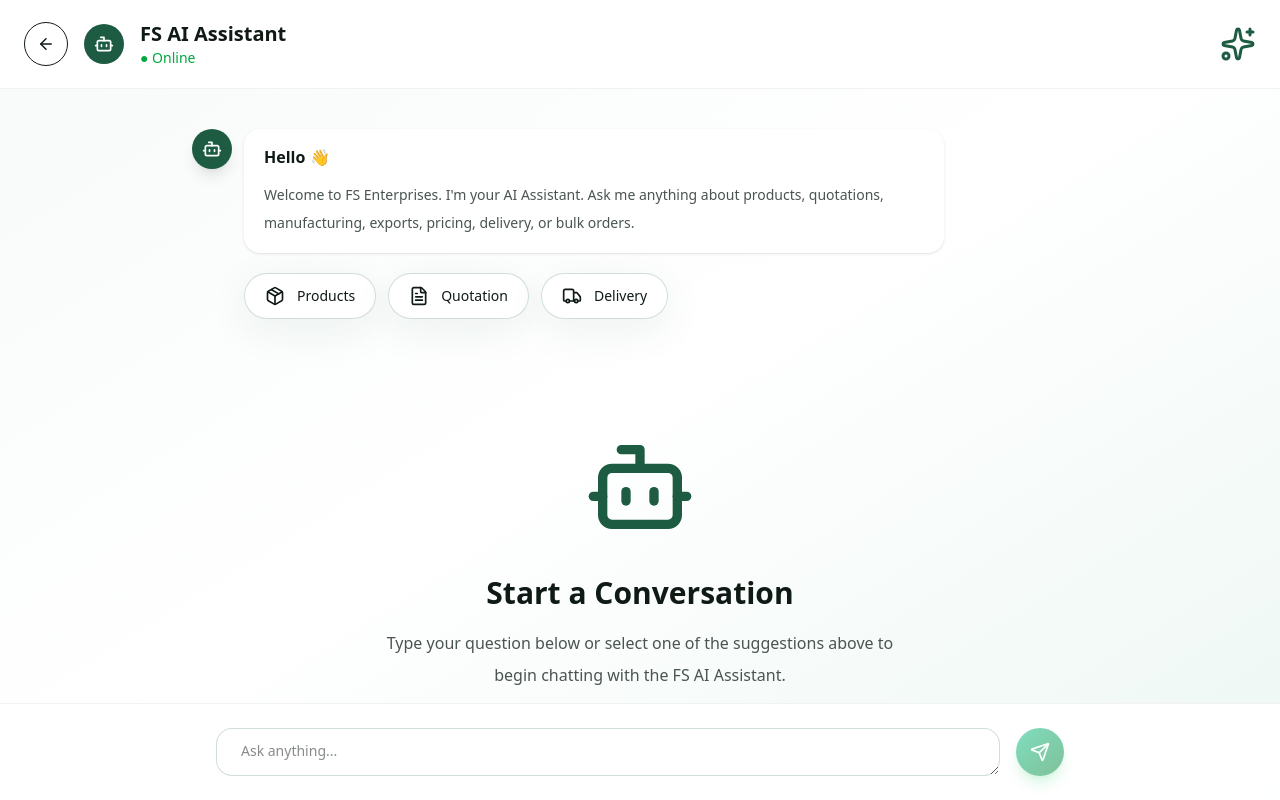
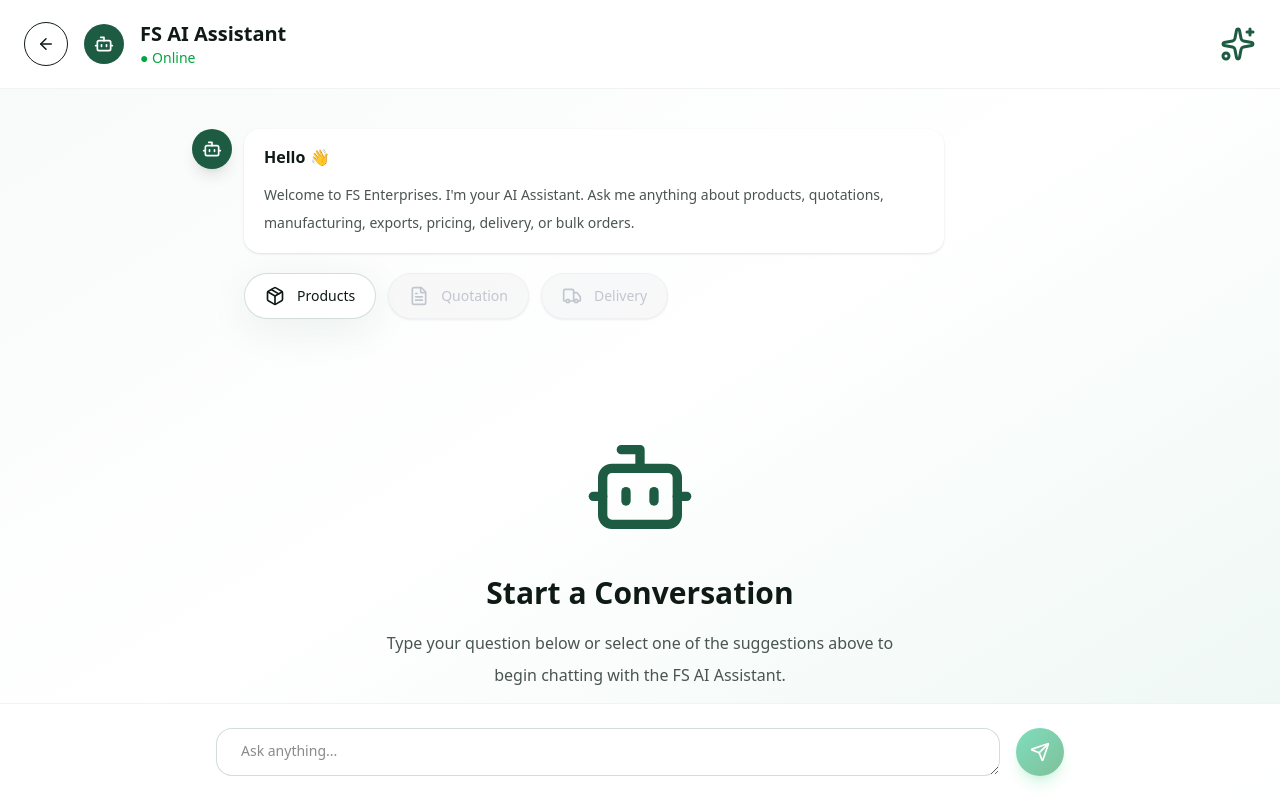
Before and after one commit to hussain291105/Fs-main_website, a Next.js app: page /ai-assistance/chat in a window 1280 px wide. Built offline with nearby package versions, Linux system fonts and the light colour scheme.

Commit message:
Initial commit 05

```diff
--- a/app/ai-assistance/chat/page.tsx
+++ b/app/ai-assistance/chat/page.tsx
@@ -34,6 +34,8 @@
     const [showProductsMenu, setShowProductsMenu] = useState(false);
     const [showOrderForm, setShowOrderForm] = useState(false);
     const [selectedProduct, setSelectedProduct] = useState<string | null>(null);
+    const [quotationEnabled, setQuotationEnabled] = useState(false);
+    const [deliveryEnabled, setDeliveryEnabled] = useState(false);
     const [showLocationButtons, setShowLocationButtons] = useState(false);
     const [deliveryLocation, setDeliveryLocation] = useState<{
       address: string;
@@ -344,6 +346,8 @@
 
           setQuotationSubmitted(true);
 
+          setDeliveryEnabled(true);
+
           setTimeout(() => {
             setMessages((prev) => [
               ...prev,
@@ -1006,10 +1010,17 @@
 
                 <button
                   key={title}
-                  disabled={quotationMode}
+                  disabled={
+                    quotationMode ||
+                    (title === "Quotation" && !quotationEnabled) ||
+                    (title === "Delivery" && !deliveryEnabled)
+                  }
                   onClick={() => sendMessage(prompt)}
                   className={`flex items-center gap-2 rounded-full border px-4 py-2 text-sm shadow transition sm:gap-3 sm:px-5 sm:py-3 ${
-                    quotationMode
+                    (title === "Quotation" && !quotationEnabled) ||
+                    (title === "Delivery" && !deliveryEnabled)
+                      ? "cursor-not-allowed border-gray-200 bg-gray-100 text-gray-400 opacity-60"
+                      : quotationMode
                       ? "cursor-not-allowed border-gray-200 bg-gray-100 text-gray-400"
                       : "cursor-pointer border-primary/20 bg-white hover:bg-primary hover:text-white shadow-glow hover:shadow-[0_0_25px_rgba(31,107,79,0.5)]"
                   }`}
@@ -1133,6 +1144,8 @@
                                 ...prev,
                                 product: e.target.value
                               }));
+
+                              setQuotationEnabled(true);
 
                               sendMessage(e.target.value);
                               setShowProductsMenu(false);
@@ -1968,8 +1981,10 @@
                           ].map(({ icon: Icon, title, prompt }) => (
                             <button
                               key={title}
+                              disabled={title !== "Quotation"}
                               onClick={() => {
-                                if (title === "Quotation") {
+                                if (title !== "Quotation") return;
+
                                 setQuotationMode(true);
                                 setQuotationCompleted(false);
                                 setQuotationSubmitted(false);
@@ -2005,28 +2020,12 @@
                                     timestamp: new Date(),
                                   },
                                 ]);
-
-                                  return;
-                                }
-
-                                sendMessage(prompt);
                               }}
-                              className="
-                                flex items-center gap-2
-                                rounded-full
-                                border border-primary/20
-                                bg-white
-                                px-4 py-2
-                                text-sm
-                                shadow
-                                transition-all duration-300
-                                hover:bg-primary
-                                hover:text-white
-                                hover:shadow-[0_0_25px_rgba(31,107,79,0.5)]
-                                sm:gap-3
-                                sm:px-5
-                                sm:py-3
-                              "
+                              className={`flex items-center gap-2 rounded-full border px-4 py-2 text-sm shadow transition sm:gap-3 sm:px-5 sm:py-3 ${
+                                title !== "Quotation"
+                                  ? "cursor-not-allowed border-gray-200 bg-gray-100 text-gray-400 opacity-60"
+                                  : "cursor-pointer border-primary/20 bg-white hover:bg-primary hover:text-white shadow-glow hover:shadow-[0_0_25px_rgba(31,107,79,0.5)]"
+                              }`}
                             >
                               <Icon className="h-4 w-4 sm:h-5 sm:w-5" />
                               {title}
@@ -2061,11 +2060,15 @@
 
                             <button
                               key={title}
-                              disabled={quotationMode}
-                              onClick={() => sendMessage(prompt)}
+                              disabled={title !== "Delivery"}
+                              onClick={() => {
+                                if (title !== "Delivery") return;
+
+                                sendMessage("What are your delivery and export options?");
+                              }}
                               className={`flex items-center gap-2 rounded-full border px-4 py-2 text-sm shadow transition sm:gap-3 sm:px-5 sm:py-3 ${
-                                quotationMode
-                                  ? "cursor-not-allowed border-gray-200 bg-gray-100 text-gray-400"
+                                title !== "Delivery"
+                                  ? "cursor-not-allowed border-gray-200 bg-gray-100 text-gray-400 opacity-60"
                                   : "cursor-pointer border-primary/20 bg-white hover:bg-primary hover:text-white shadow-glow hover:shadow-[0_0_25px_rgba(31,107,79,0.5)]"
                               }`}
                             >
```
Lines whose indentation alone changed are shown as unchanged.
